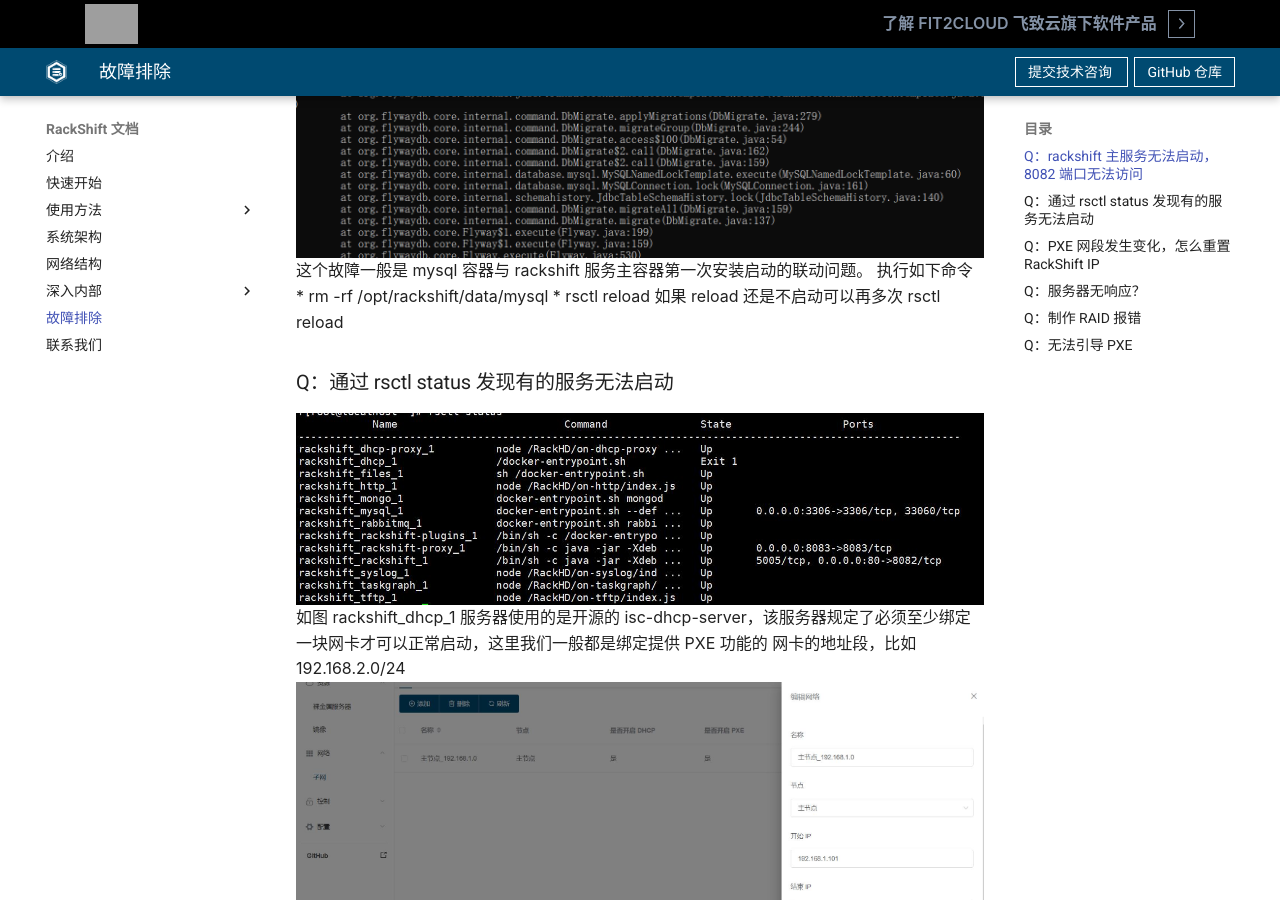
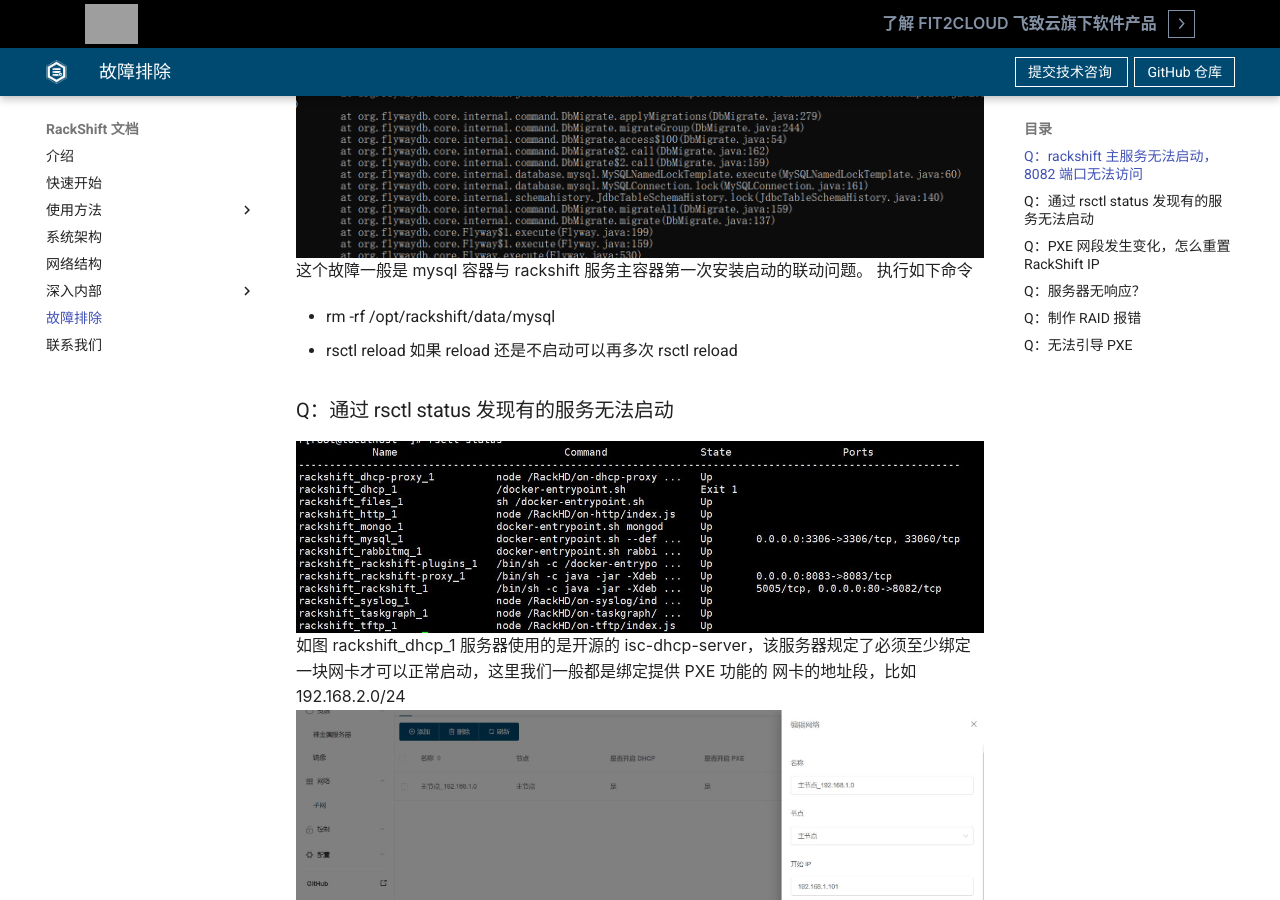
Before and after one commit to fit2cloud/rackshift-docs-static, an MkDocs documentation site: the page built from docs/faq.md, in a window 1280 px wide and 900 px high, scrolled down 363 px. Built offline with MkDocs 1.6.1 and Material for MkDocs 9.7.7, drawn with Linux system fonts in a browser that asks for light colours; the version menu is left out; grey boxes are pictures that could not be loaded.

Commit message:
docs: 图片

```diff
--- a/docs/faq.md
+++ b/docs/faq.md
@@ -3,8 +3,9 @@
 ![img.png](static/wizard/flywayerror.png)
 这个故障一般是 mysql 容器与 rackshift 服务主容器第一次安装启动的联动问题。
 执行如下命令
-* rm -rf /opt/rackshift/data/mysql
-* rsctl reload
+
+- rm -rf /opt/rackshift/data/mysql
+- rsctl reload
 如果 reload 还是不启动可以再多次 rsctl reload
 
 ### Q：通过 rsctl status 发现有的服务无法启动
```
